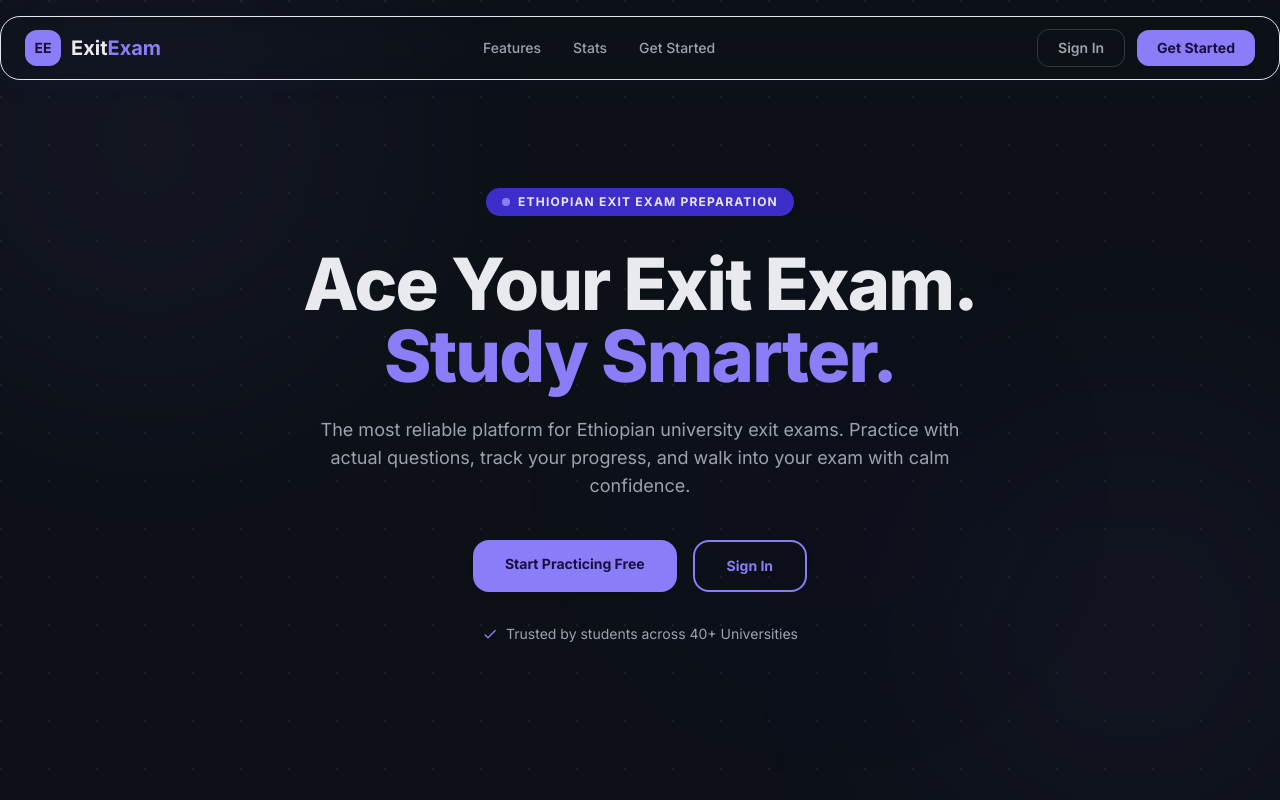
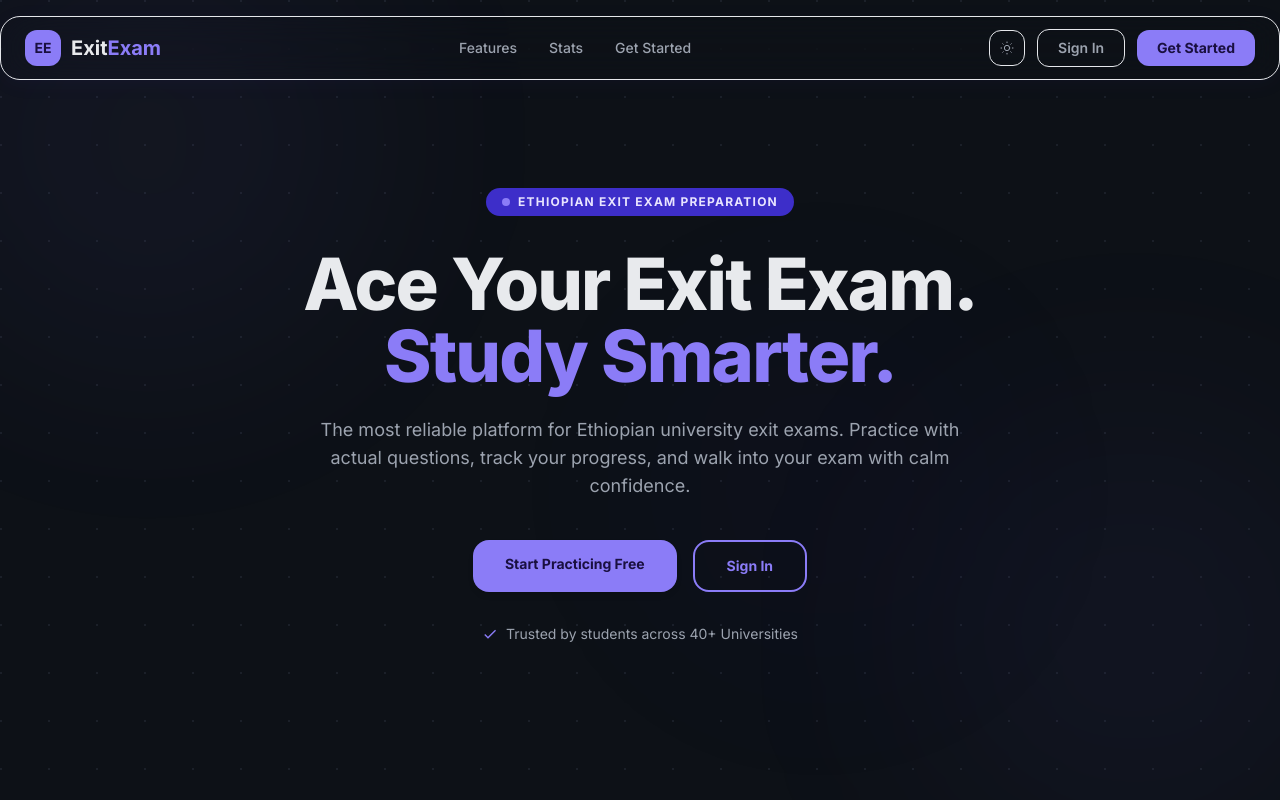
Before and after one commit to kalchan12/Exit-exam-hole, a Next.js app: page / in a window 1280 px wide. Shown: the top 800 px of the page. Built offline with nearby package versions, Linux system fonts and the light colour scheme; no server answers.

Commit message:
feat: add theme toggle to landing page navbar, change white border to subtle primary tint

```diff
--- a/src/app/page.tsx
+++ b/src/app/page.tsx
@@ -4,6 +4,7 @@ import { useEffect, useState } from 'react';
 import { useRouter } from 'next/navigation';
 import Link from 'next/link';
 import { useAuth } from '@/components/AuthProvider';
+import { useTheme } from '@/components/ThemeProvider';
 
 const features = [
   {
@@ -93,6 +94,7 @@ function useScrollReveal(mounted: boolean) {
 
 export default function LandingPage() {
   const { user, isGuest, loading } = useAuth();
+  const { theme, toggleTheme } = useTheme();
   const router = useRouter();
   const [mounted, setMounted] = useState(false);
 
@@ -131,7 +133,7 @@ export default function LandingPage() {
 
       {/* Navbar */}
       <nav className="fixed top-0 left-0 right-0 z-50">
-        <div className="mx-4 mt-4 max-w-7xl xl:mx-auto rounded-2xl bg-surface/80 backdrop-blur-xl border border-outline-variant/60 shadow-ambient">
+        <div className="mx-4 mt-4 max-w-7xl xl:mx-auto rounded-2xl bg-surface/80 backdrop-blur-xl border border-primary/10 shadow-ambient">
           <div className="flex items-center justify-between px-6 py-3">
             <Link href="/" className="flex items-center gap-2.5 group shrink-0">
               <div className="w-9 h-9 rounded-lg bg-primary flex items-center justify-center text-on-primary font-bold text-sm shadow-sm">
@@ -149,9 +151,24 @@ export default function LandingPage() {
             </div>
 
             <div className="flex items-center gap-3 shrink-0">
+              <button
+                onClick={toggleTheme}
+                className="w-9 h-9 flex items-center justify-center rounded-lg text-on-surface-variant border border-primary/10 hover:bg-surface-container-high hover:text-on-surface transition-all"
+                aria-label="Toggle theme"
+              >
+                {theme === 'dark' ? (
+                  <svg className="w-4 h-4" fill="none" viewBox="0 0 24 24" stroke="currentColor" strokeWidth={1.5}>
+                    <path strokeLinecap="round" strokeLinejoin="round" d="M12 3v1m0 16v1m9-9h-1M4 12H3m15.364 6.364l-.707-.707M6.343 6.343l-.707-.707m12.728 0l-.707.707M6.343 17.657l-.707.707M16 12a4 4 0 11-8 0 4 4 0 018 0z" />
+                  </svg>
+                ) : (
+                  <svg className="w-4 h-4" fill="none" viewBox="0 0 24 24" stroke="currentColor" strokeWidth={1.5}>
+                    <path strokeLinecap="round" strokeLinejoin="round" d="M20.354 15.354A9 9 0 018.646 3.646 9.003 9.003 0 0012 21a9.003 9.003 0 008.354-5.646z" />
+                  </svg>
+                )}
+              </button>
               <Link
                 href="/auth/login"
-                className="hidden sm:inline-flex px-5 py-2 rounded-lg text-sm font-semibold text-on-surface-variant border border-outline-variant hover:bg-surface-container-high hover:text-on-surface transition-all"
+                className="hidden sm:inline-flex px-5 py-2 rounded-lg text-sm font-semibold text-on-surface-variant border border-primary/10 hover:bg-surface-container-high hover:text-on-surface transition-all"
               >
                 Sign In
               </Link>
```
